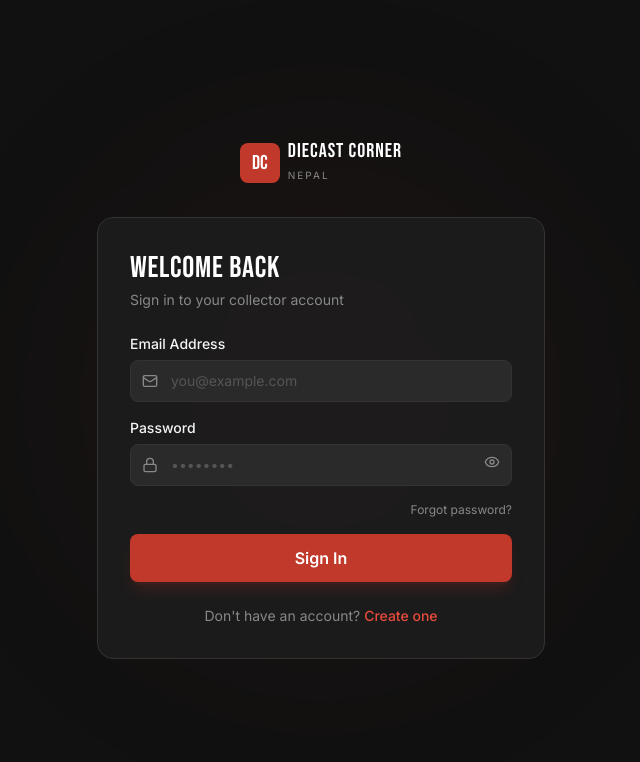
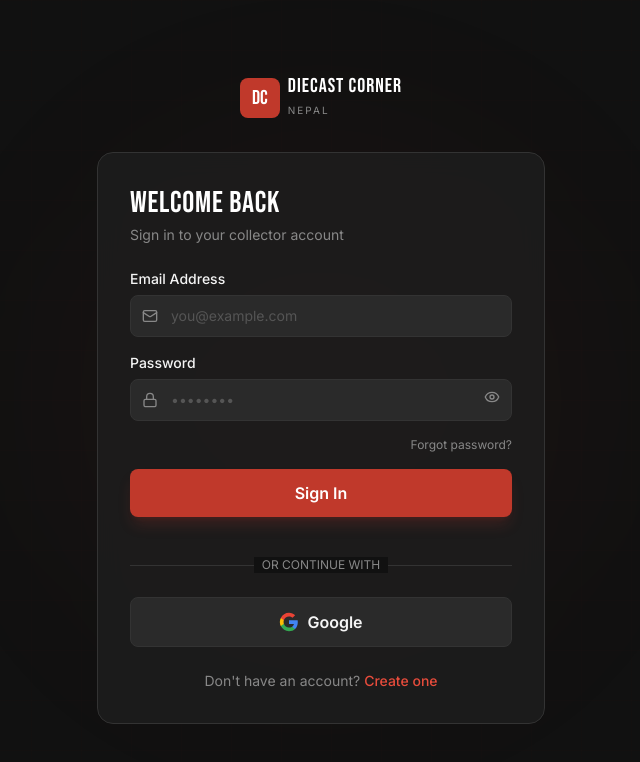
Before and after one commit to noorkth2/thediecastcornernepal, a Next.js app: page /login in a window 1280 px wide. Shown: the top 762 px of the page, without its empty margins (319-959 px from the left). Built offline with nearby package versions, Linux system fonts and the light colour scheme; no server answers.

Commit message:
feat: add Google OAuth and auto-assign admin role

```diff
--- a/src/app/(auth)/login/page.tsx
+++ b/src/app/(auth)/login/page.tsx
@@ -114,6 +114,52 @@
         >
           {isSubmitting ? 'Signing in…' : 'Sign In'}
         </Button>
+
+        <div className="relative my-6">
+          <div className="absolute inset-0 flex items-center">
+            <span className="w-full border-t border-surface-border" />
+          </div>
+          <div className="relative flex justify-center text-xs uppercase">
+            <span className="bg-surface-base px-2 text-text-muted">Or continue with</span>
+          </div>
+        </div>
+
+        <Button
+          type="button"
+          variant="secondary"
+          size="lg"
+          className="w-full flex items-center justify-center gap-2"
+          onClick={async () => {
+            const supabase = createClient()
+            const { error } = await supabase.auth.signInWithOAuth({
+              provider: 'google',
+              options: {
+                redirectTo: `${window.location.origin}/api/auth/callback?next=${redirect}`,
+              },
+            })
+            if (error) setServerError(error.message)
+          }}
+        >
+          <svg className="w-5 h-5" viewBox="0 0 24 24">
+            <path
+              d="M22.56 12.25c0-.78-.07-1.53-.2-2.25H12v4.26h5.92c-.26 1.37-1.04 2.53-2.21 3.31v2.77h3.57c2.08-1.92 3.28-4.74 3.28-8.09z"
+              fill="#4285F4"
+            />
+            <path
+              d="M12 23c2.97 0 5.46-.98 7.28-2.66l-3.57-2.77c-.98.66-2.23 1.06-3.71 1.06-2.86 0-5.29-1.93-6.16-4.53H2.18v2.84C3.99 20.53 7.7 23 12 23z"
+              fill="#34A853"
+            />
+            <path
+              d="M5.84 14.09c-.22-.66-.35-1.36-.35-2.09s.13-1.43.35-2.09V7.07H2.18C1.43 8.55 1 10.22 1 12s.43 3.45 1.18 4.93l2.85-2.22.81-.62z"
+              fill="#FBBC05"
+            />
+            <path
+              d="M12 5.38c1.62 0 3.06.56 4.21 1.64l3.15-3.15C17.45 2.09 14.97 1 12 1 7.7 1 3.99 3.47 2.18 7.07l3.66 2.84c.87-2.6 3.3-4.53 6.16-4.53z"
+              fill="#EA4335"
+            />
+          </svg>
+          Google
+        </Button>
       </form>
 
       <p className="text-center text-sm text-text-muted mt-6">
```
Also changed, not shown: 2 other files (tests, documents, lock files or other folders).
